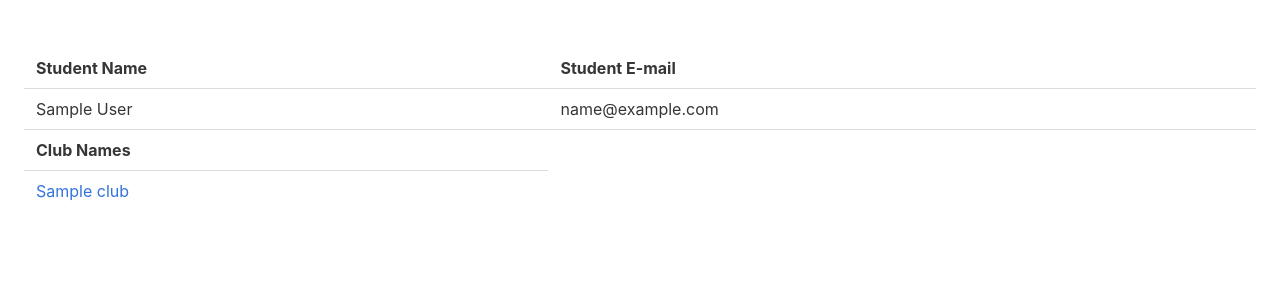
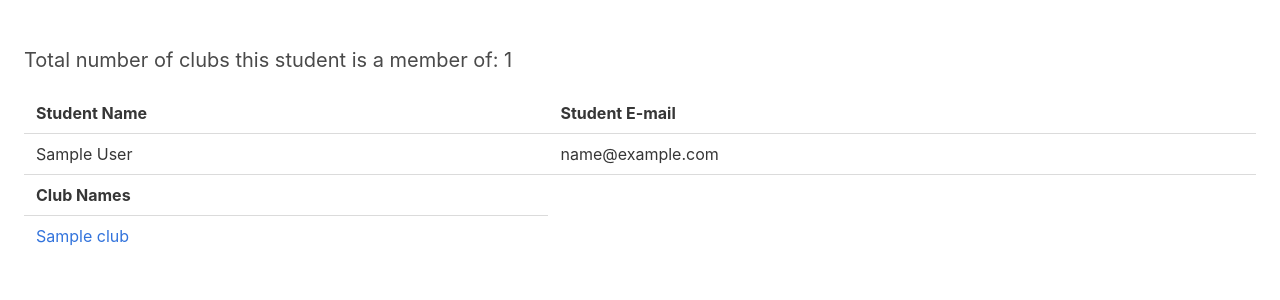
Before and after one commit to anilozlu/itu-scms, a Flask app: page /students/1 in a window 1280 px wide. Shown: the part 56-356 px from the top of the page. Run offline with Flask 2, Linux system fonts and the light colour scheme; a user stored in the database is signed in; tables that the repository leaves empty hold one stand-in row (values such as "Sample post").

Commit message:
added total number of clubs to each student's page

```diff
--- a/templates/student.html
+++ b/templates/student.html
@@ -1,6 +1,7 @@
 {% extends "layout.html" %}
 {% block title %} Clubs {% endblock %}
 {% block content %}
+    <p class="subtitle">Total number of clubs this student is a member of: {{count}}</p>
         <table class="table">
             <tr>
                 <th>Student Name</th>
--- a/views.py
+++ b/views.py
@@ -204,6 +204,12 @@ def club_page(club_id):
     return render_template("club.html", club=club[0], members=members, member_of=member_of, admin=admin)
 @login_required
 def student_page(member_id):
+    mycursor.execute("""SELECT COUNT(Club_students.user_id)
+                        FROM Club_students
+                        INNER JOIN Student_clubs
+                        ON Club_students.user_id=Student_clubs.user_id AND Club_students.club_id=Student_clubs.club_id
+                        WHERE Club_students.user_id = """ + str(member_id) + " GROUP BY Club_students.user_id;")
+    count = list(mycursor)[0][0]
     mycursor.execute("SELECT full_name, mail FROM Students WHERE user_id = '" + str(member_id) + "';")
     student = list(mycursor)
     mycursor.execute("SELECT club_id FROM Student_clubs WHERE user_id = '" + str(member_id) + "';")
@@ -218,7 +224,7 @@ def student_page(member_id):
         clubs = list(mycursor)
     else:
         clubs = None
-    return render_template("student.html", member=student, clubs=clubs)
+    return render_template("student.html", member=student, clubs=clubs, count=count)
 @login_required
 def edit_club(club_id):
     mycursor.execute("SELECT role FROM Student_clubs WHERE user_id = '" + str(current_user.username) + "' AND club_id = '" + str(club_id) + "';")
```
